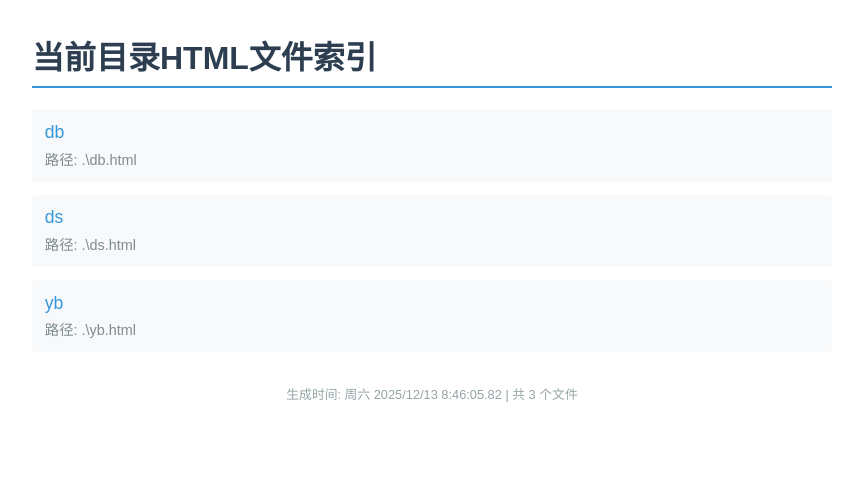
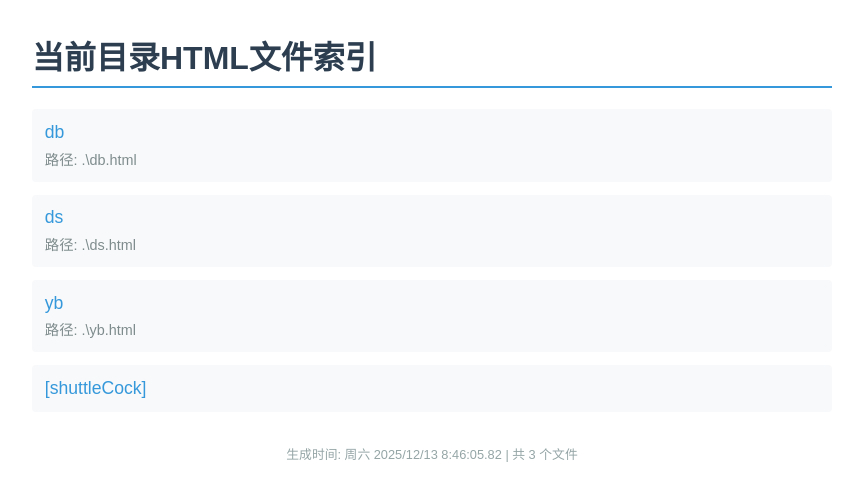
Before and after one commit to littleflute/dancer, a plain HTML site: page index.html in a window 1280 px wide. Shown: the whole page, without its empty margins (208-1071 px from the left). Drawn offline with Linux system fonts and the light colour scheme.

Commit message:
index.html

```diff
--- a/index.html
+++ b/index.html
@@ -30,6 +30,9 @@ h1 { color: #2c3e50; border-bottom: 2px solid #3498db; padding-bottom: 0.5rem; }
 <a class="file-link" href="yb.html">yb</a>
 <div class="file-path">路径: .\yb.html</div>
 </li>
+<li class="file-item">
+<a class="file-link" href="shuttleCock/">[shuttleCock]</a>
+</li>
 </ul>
 <div class="footer">生成时间: 周六 2025/12/13  8:46:05.82 | 共 3 个文件</div>
 </body>
```
